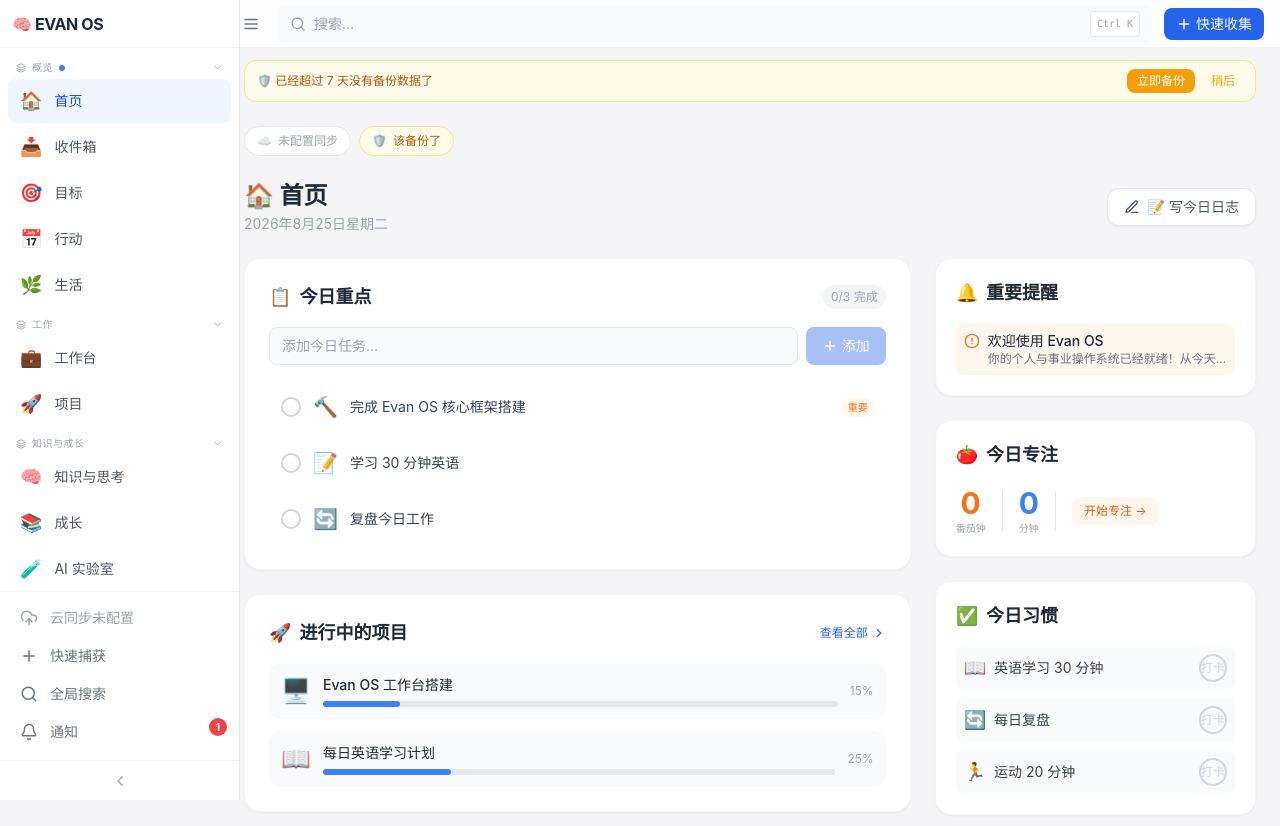
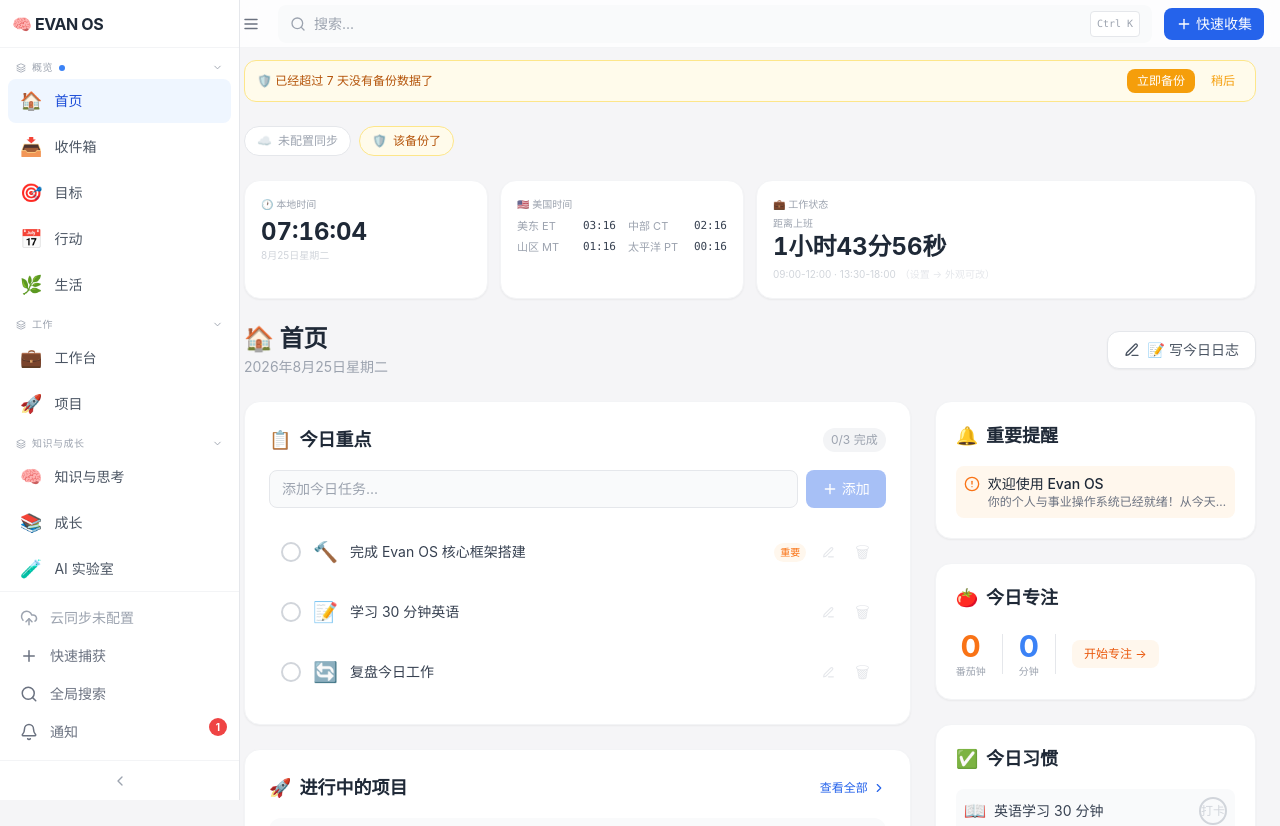
Before and after one commit to kallenlcx-create/evan-os, a React (Vite) app: page /#/ in a window 1280 px wide. Shown: the top 826 px of the page. Built offline with nearby package versions, Linux system fonts and the light colour scheme.

Commit message:
feat(home): 实时时钟+美东/中部/山区/太平洋四时区 + 工作时段设置与下班倒计时 + 桌面弹窗提醒 + 首页任务编辑删除 + 项目卡片编辑删除

```diff
--- a/src/pages/Home.tsx
+++ b/src/pages/Home.tsx
@@ -1,4 +1,4 @@
-import { useState, useEffect } from 'react'
+import { useState, useEffect, useRef, type CSSProperties } from 'react'
 import { useNavigate } from 'react-router-dom'
 import { useStore } from '../store'
 import { Plus, Check, Clock, AlertCircle, ChevronRight, PenLine, CloudUpload, ShieldCheck, Inbox } from 'lucide-react'
@@ -54,8 +54,109 @@ function StatusStrip() {
   )
 }
 
+// ====== 时钟 + 美国时区 + 下班倒计时 ======
+const WORK_HOURS_KEY = 'evan-os-work-hours'
+const DEFAULT_WORK_HOURS = { startAM: '09:00', endAM: '12:00', startPM: '13:30', endPM: '18:00' }
+
+function ClockWork() {
+  const [now, setNow] = useState(new Date())
+  const [hours, setHours] = useState(() => {
+    try { return { ...DEFAULT_WORK_HOURS, ...(JSON.parse(localStorage.getItem(WORK_HOURS_KEY) || 'null') ?? {}) } }
+    catch { return DEFAULT_WORK_HOURS }
+  })
+  const notifiedRef = useRef('')
+
+  useEffect(() => {
+    const t = setInterval(() => setNow(new Date()), 1000)
+    const reload = () => {
+      try { setHours({ ...DEFAULT_WORK_HOURS, ...(JSON.parse(localStorage.getItem(WORK_HOURS_KEY) || 'null') ?? {}) }) }
+      catch { /* ignore */ }
+    }
+    window.addEventListener('evan-work-hours', reload)
+    window.addEventListener('storage', reload)
+    return () => { clearInterval(t); window.removeEventListener('evan-work-hours', reload); window.removeEventListener('storage', reload) }
+  }, [])
+
+  const localTime = now.toLocaleTimeString('zh-CN', { hour12: false })
+  const fmtTz = (tz: string) => new Intl.DateTimeFormat('zh-CN', { timeZone: tz, hour: '2-digit', minute: '2-digit', hour12: false }).format(now)
+  const zones = [
+    { label: '美东 ET', tz: 'America/New_York' },
+    { label: '中部 CT', tz: 'America/Chicago' },
+    { label: '山区 MT', tz: 'America/Denver' },
+    { label: '太平洋 PT', tz: 'America/Los_Angeles' },
+  ]
+
+  const todayAt = (s: string) => { const [h, m] = s.split(':').map(Number); const d = new Date(); d.setHours(h, m, 0, 0); return d }
+  const isWeekend = now.getDay() === 0 || now.getDay() === 6
+  const sAM = todayAt(hours.startAM), eAM = todayAt(hours.endAM), sPM = todayAt(hours.startPM), ePM = todayAt(hours.endPM)
+
+  let target: Date | null = null
+  let label = '已下班 🎉'
+  if (isWeekend) { label = '周末休息 🎉' }
+  else if (now < sAM) { target = sAM; label = '距离上班' }
+  else if (now < eAM) { target = eAM; label = '距离上午下班' }
+  else if (now < sPM) { target = sPM; label = '距离下午上班' }
+  else if (now < ePM) { target = ePM; label = '距离下班' }
+
+  let cd = ''
+  if (target && now < target) {
+    const diff = target.getTime() - now.getTime()
+    const h = Math.floor(diff / 3.6e6)
+    const m = Math.floor((diff % 3.6e6) / 6e4)
+    const s = Math.floor((diff % 6e4) / 1000)
+    cd = `${h ? `${h}小时` : ''}${m}分${s}秒`
+  }
+
+  // 跨过下班/上班节点 → 桌面通知（每天每节点一次）
+  useEffect(() => {
+    if (isWeekend || !target || now < target) return
+    const key = `${label}:${now.toDateString()}`
+    if (notifiedRef.current === key) return
+    notifiedRef.current = key
+    if (localStorage.getItem('evan-os-offwork-notify') !== '0' && 'Notification' in window && Notification.permission === 'granted') {
+      try { new Notification('Evan OS', { body: `${label} — 时间到！` }) } catch { /* ignore */ }
+    }
+  }, [now, target, label, isWeekend])
+
+  return (
+    <div className="grid grid-cols-2 md:grid-cols-4 gap-3">
+      <div className="bg-white rounded-2xl p-4 shadow-sm border border-gray-100">
+        <div className="text-[10px] text-gray-400 mb-1">🕐 本地时间</div>
+        <div className="text-2xl font-bold text-gray-800 tabular-nums">{localTime}</div>
+        <div className="text-[10px] text-gray-300">{now.toLocaleDateString('zh-CN', { month: 'long', day: 'numeric', weekday: 'long' })}</div>
+      </div>
+      <div className="bg-white rounded-2xl p-4 shadow-sm border border-gray-100">
+        <div className="text-[10px] text-gray-400 mb-1.5">🇺🇸 美国时间</div>
+        <div className="grid grid-cols-2 gap-x-3 gap-y-1">
+          {zones.map(z => (
+            <div key={z.tz} className="flex items-center justify-between text-[11px] gap-1">
+              <span className="text-gray-400 whitespace-nowrap">{z.label}</span>
+              <span className="font-mono text-gray-700 tabular-nums">{fmtTz(z.tz)}</span>
+            </div>
+          ))}
+        </div>
+      </div>
+      <div className="col-span-2 bg-white rounded-2xl p-4 shadow-sm border border-gray-100">
+        <div className="text-[10px] text-gray-400 mb-1">💼 工作状态</div>
+        {isWeekend || label.includes('已下班') ? (
+          <div className="text-xl font-bold text-emerald-500">{label}</div>
+        ) : (
+          <>
+            <div className="text-[10px] text-gray-400">{label}</div>
+            <div className="text-2xl font-bold text-gray-800 tabular-nums">{cd}</div>
+          </>
+        )}
+        <div className="text-[10px] text-gray-300 mt-1">
+          {hours.startAM}-{hours.endAM} · {hours.startPM}-{hours.endPM}
+          <span className="ml-1 text-gray-200">（设置 → 外观可改）</span>
+        </div>
+      </div>
+    </div>
+  )
+}
+
 export default function HomePage() {
-  const { projects, habits, learningPaths, getTodayTasks, getUnreadNotifications, toggleTaskStatus, addTask, getDailyLog, getTodayPomodoroStats, toggleHabit, markNotificationRead, setNotificationPanel } = useStore()
+  const { projects, habits, learningPaths, getTodayTasks, getUnreadNotifications, toggleTaskStatus, addTask, getDailyLog, getTodayPomodoroStats, toggleHabit, markNotificationRead, setNotificationPanel, updateObject, deleteObject } = useStore()
   const navigate = useNavigate()
   const [newTask, setNewTask] = useState('')
   const [reviewDoneToday, setReviewDoneToday] = useState(false)
@@ -89,6 +190,7 @@ export default function HomePage() {
   return (
     <div className="space-y-6">
       <StatusStrip />
+      <ClockWork />
       {/* 页面标题 */}
       <div className="flex items-center justify-between">
         <div>
@@ -148,7 +250,19 @@ export default function HomePage() {
                 </div>
               )}
               {todayTasks.map(task => (
-                <TaskItem key={task.id} task={task} onToggle={() => toggleTaskStatus(task.id)} />
+                <TaskItem
+                  key={task.id}
+                  task={task}
+                  onToggle={() => toggleTaskStatus(task.id)}
+                  onEdit={() => {
+                    const title = prompt('修改任务', task.title ?? ''); if (title === null || !title.trim()) return
+                    updateObject('task', task.id, { title: title.trim() })
+                  }}
+                  onDelete={() => {
+                    if (!confirm(`删除任务「${task.title}」？`)) return
+                    deleteObject('task', task.id)
+                  }}
+                />
               ))}
             </div>
           </div>
@@ -333,7 +447,7 @@ export default function HomePage() {
 }
 
 // 任务项组件
-function TaskItem({ task, onToggle }: { task: Task; onToggle: () => void }) {
+function TaskItem({ task, onToggle, onEdit, onDelete }: { task: Task; onToggle: () => void; onEdit: () => void; onDelete: () => void }) {
   const priorityColors = {
     urgent: 'text-red-500 bg-red-50',
     high: 'text-orange-500 bg-orange-50',
@@ -372,6 +486,20 @@ function TaskItem({ task, onToggle }: { task: Task; onToggle: () => void }) {
           {task.dueDate}
         </span>
       )}
+      <button
+        onClick={(e) => { e.stopPropagation(); onEdit() }}
+        className="p-1 text-gray-200 hover:text-blue-500 transition-colors"
+        title="编辑"
+      >
+        <PenLine size={13} />
+      </button>
+      <button
+        onClick={(e) => { e.stopPropagation(); onDelete() }}
+        className="p-1 text-gray-200 hover:text-red-500 transition-colors"
+        title="删除"
+      >
+        🗑
+      </button>
     </div>
   )
 }
--- a/src/pages/Projects.tsx
+++ b/src/pages/Projects.tsx
@@ -1,6 +1,6 @@
 import React, { useState } from 'react'
 import { useStore } from '../store'
-import { Plus, MoreHorizontal } from 'lucide-react'
+import { Plus, MoreHorizontal, Pencil, Trash2 } from 'lucide-react'
 import {
   DndContext, closestCorners, DragOverlay, useDraggable, useDroppable,
   type DragStartEvent, type DragEndEvent,
@@ -34,6 +34,29 @@ function DraggableCard({ project }: { project: Project }) {
         <div className="flex-1 min-w-0">
           <p className="text-sm font-medium text-gray-800 truncate">{project.title}</p>
           {project.description && <p className="text-xs text-gray-400 truncate mt-0.5">{project.description}</p>}
+        </div>
+        <div className="flex flex-col gap-0.5 shrink-0">
+          <button
+            onClick={(e) => {
+              e.stopPropagation()
+              const title = prompt('修改项目名', project.title ?? ''); if (title === null || !title.trim()) return
+              const progress = prompt('修改进度 %（0-100）', String(project.progress ?? 0)); if (progress === null) return
+              useStore.getState().updateObject('project', project.id, { title: title.trim(), progress: Math.min(100, Math.max(0, Number(progress) || 0)) })
+            }}
+            className="p-1 text-gray-300 hover:text-blue-500" title="编辑"
+          >
+            <Pencil size={12} />
+          </button>
+          <button
+            onClick={(e) => {
+              e.stopPropagation()
+              if (!confirm(`删除项目「${project.title}」？此操作不可恢复`)) return
+              useStore.getState().deleteObject('project', project.id)
+            }}
+            className="p-1 text-gray-300 hover:text-red-500" title="删除"
+          >
+            <Trash2 size={12} />
+          </button>
         </div>
       </div>
       {project.tags.length > 0 && (
```
Also changed, not shown: src/pages/Settings.tsx (+47 -0 lines).
